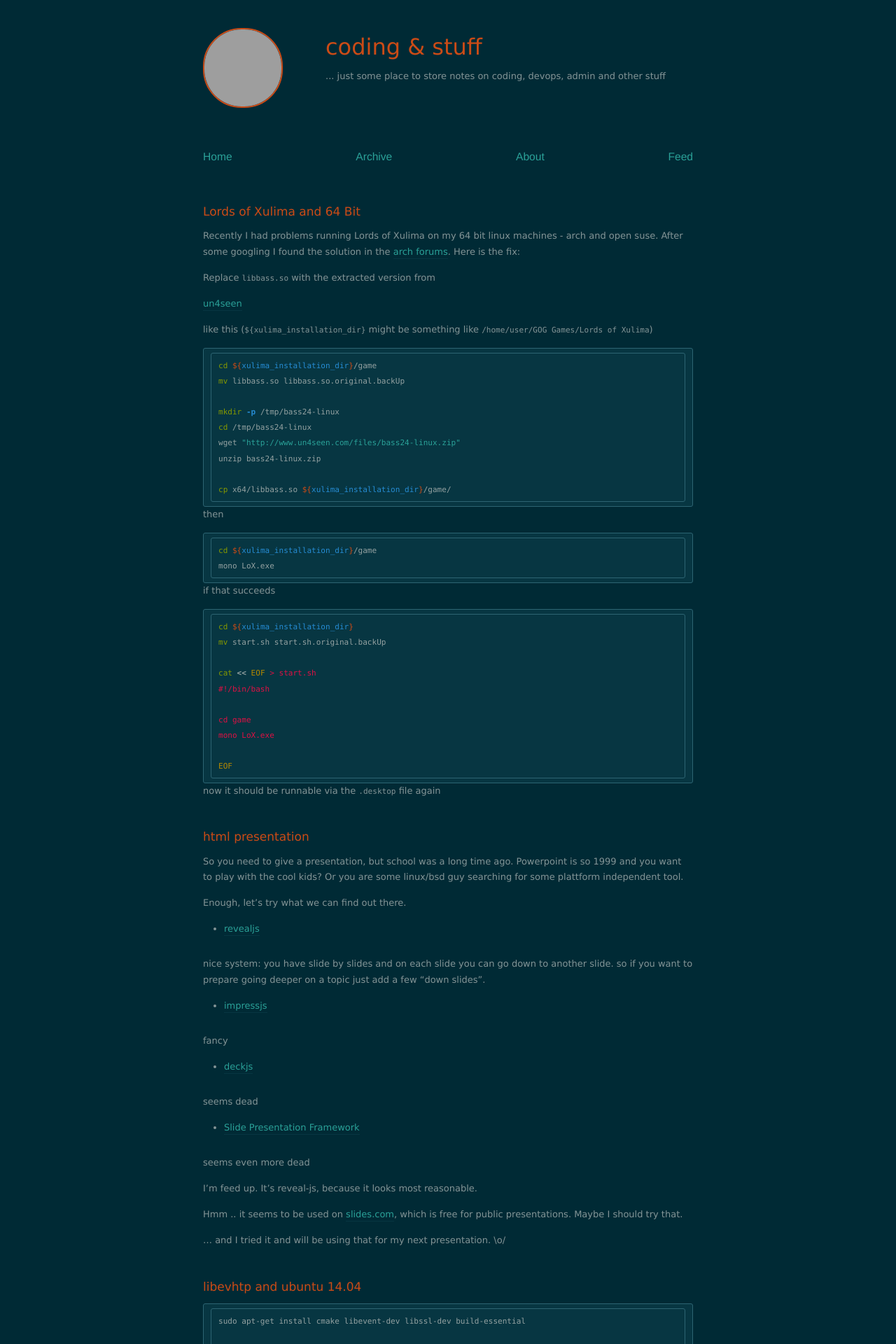
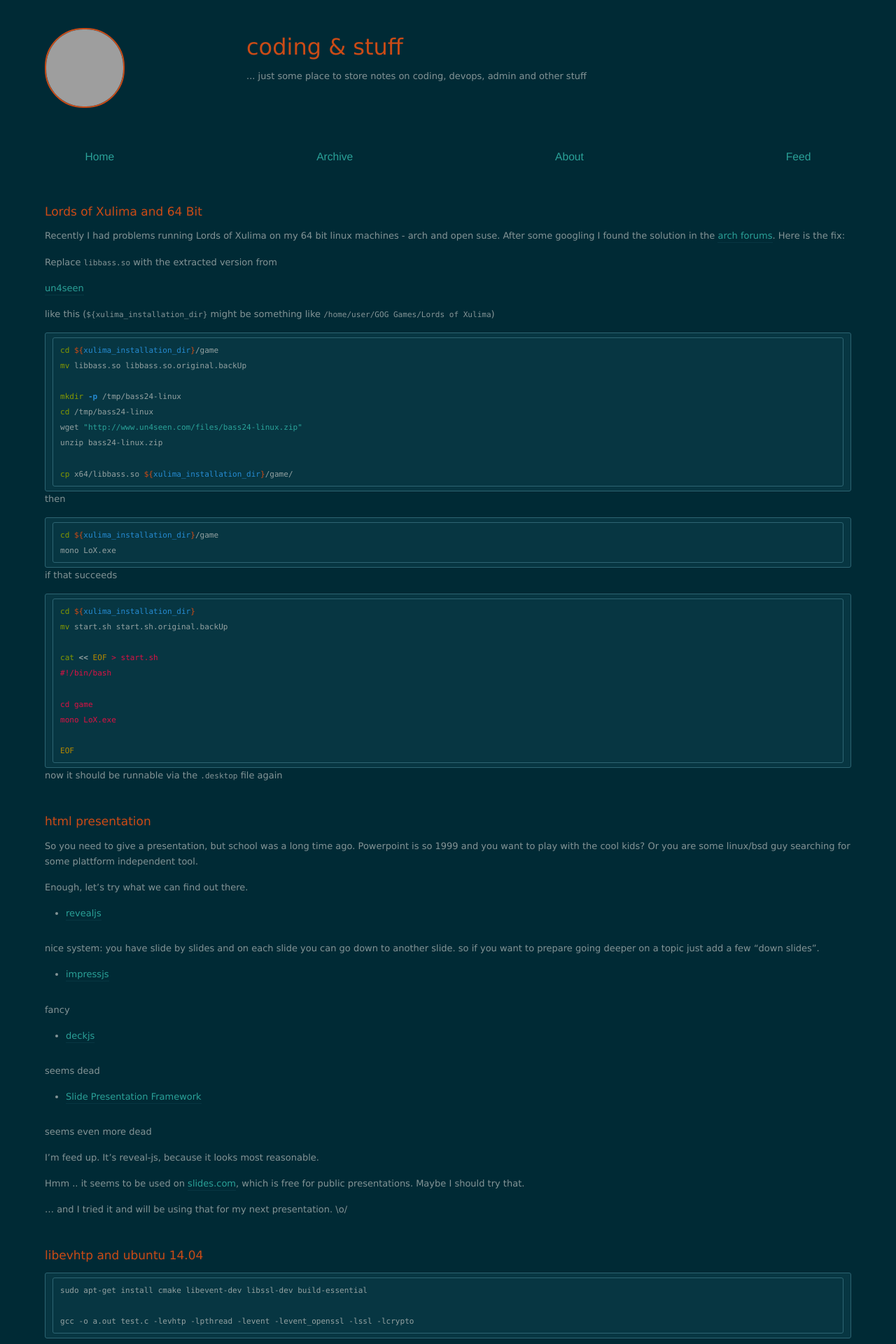
Before and after one commit to grossjonas/grossjonas.github.com, a Jekyll site: the page built from index.html, in a window 1280 px wide. Shown: the top 1920 px of the page at 70% size. Built offline with Jekyll 4.4.1, drawn with Linux system fonts in a browser that asks for light colours; the list of posts is cut into pages by our own code; grey boxes are pictures that could not be loaded.

Commit message:
try 90 percent width

```diff
--- a/assets/css/style.css
+++ b/assets/css/style.css
@@ -102,7 +102,7 @@ h3 {
 
 /*** Structure ***/
 #page {
-	width: 700px;
+	width: 90%;
 	margin: 0px auto;
 	min-width: 250px;
 }
@@ -137,7 +137,7 @@ h3 {
 .navbar {
 	background-color: inherit;
 	top: 1px;
-	width: 700px;
+	width: 90%;
 	text-align: center;
 	margin: 0px auto;
 }
```
